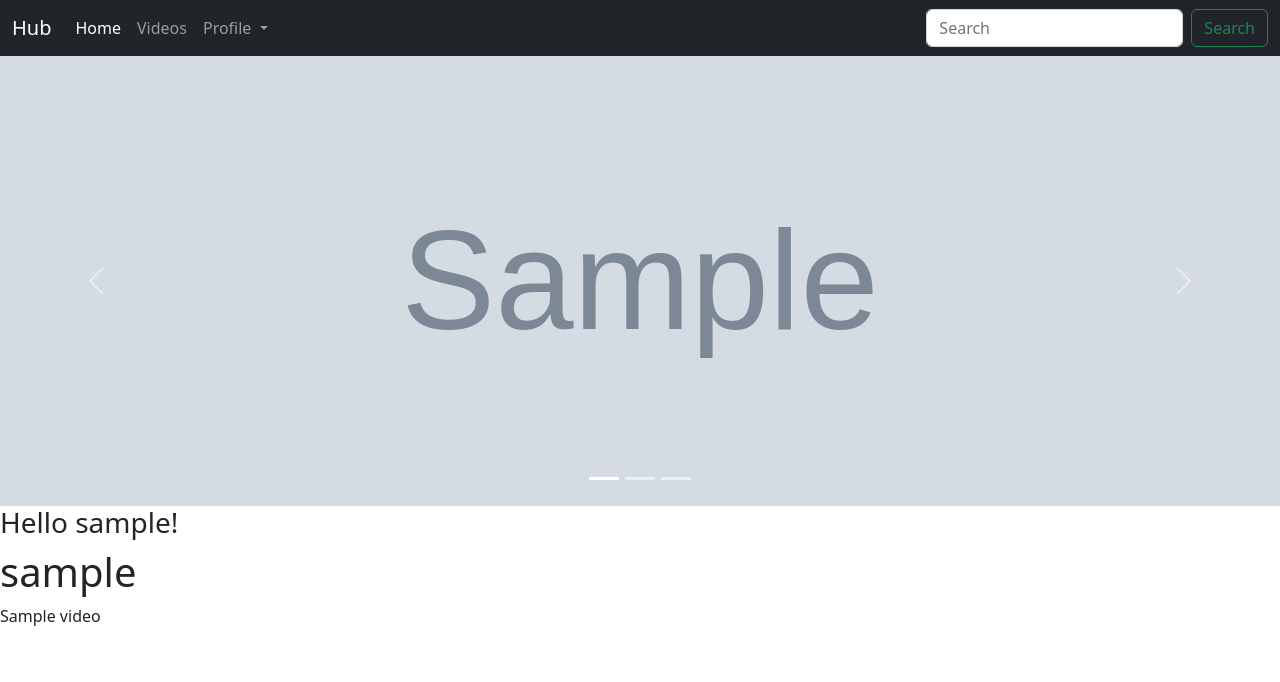
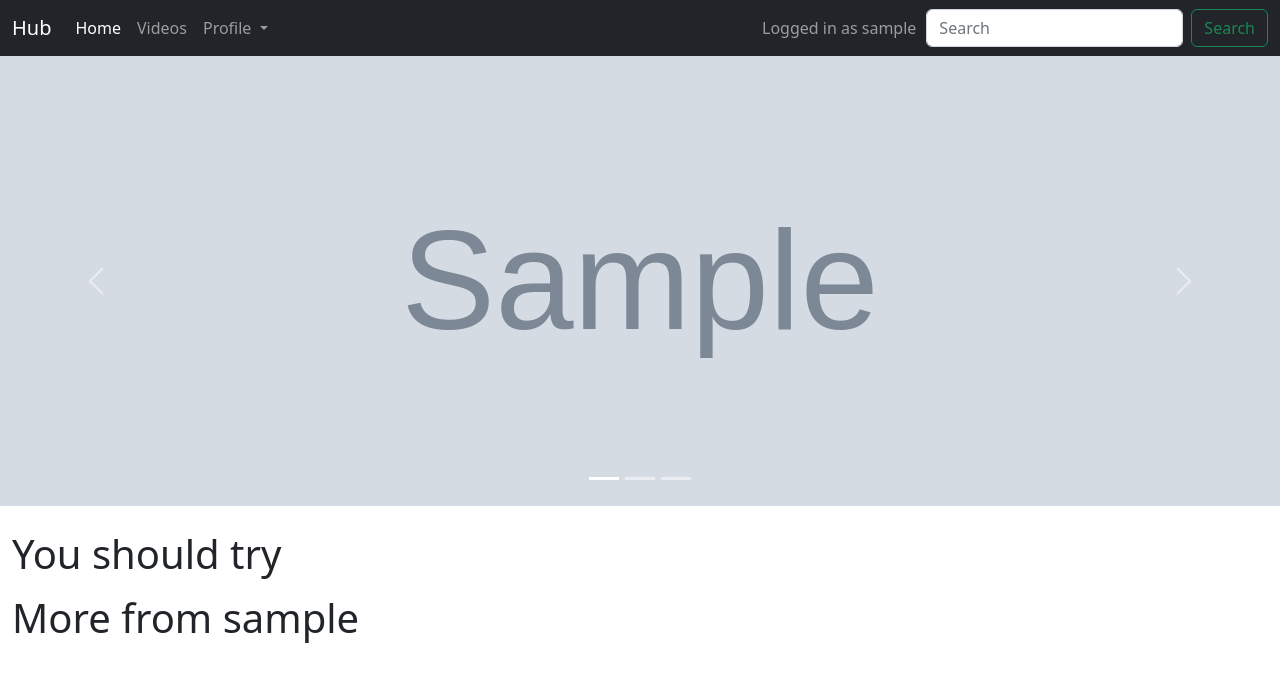
Before and after one commit to bernasx/netflixclone-django, a Django app: page / in a window 1280 px wide. Shown: the top 682 px of the page. Run offline with Django 4.2, Linux system fonts and the light colour scheme; a user stored in the database is signed in; tables that the repository leaves empty hold one stand-in row (values such as "Sample post"); grey boxes marked "Sample" are stand-in pictures.

Commit message:
Added cards to index Fixes to cards in Videos

```diff
--- a/hub/static/hub/css/base.css
+++ b/hub/static/hub/css/base.css
@@ -0,0 +1,15 @@
+.center-cards {
+    display: flex;
+    justify-content: center;
+    margin-top: 15px;
+}
+
+@media only screen and (min-width: 992px) {
+    .login-margin{
+        margin-right: 10px;
+    }
+
+    .center-cards {
+        margin-top: 0px;
+    }
+}
--- a/hub/static/hub/css/index.css
+++ b/hub/static/hub/css/index.css
@@ -1,6 +1,21 @@
 .banner-height{
         height:140px;
 }
+
+.img-height{
+    height: 170px;
+    object-fit: cover;
+}
+
+.card-text-wrap {
+    display: -webkit-box;
+    -webkit-line-clamp: 2;
+    -webkit-box-orient: vertical;
+    overflow: hidden;
+    text-overflow: ellipsis;
+    height: 80px;
+}
+
 
 @media only screen and (min-width: 992px) {
     .banner-height {
--- a/hub/static/hub/css/videos.css
+++ b/hub/static/hub/css/videos.css
@@ -3,7 +3,7 @@
 }
 
 .custom-card {
-    height: 400px;
+    height: 410px;
 }
 
 .center-cards {
@@ -36,8 +36,6 @@ p.card-text-wrap {
 
 @media only screen and (min-width: 992px) {
     .center-cards {
-        display: flex;
-        justify-content: center;
         margin-top: 0px;
     }
 }
--- a/hub/templates/hub/base.html
+++ b/hub/templates/hub/base.html
@@ -45,6 +45,11 @@
               </li>
               {% endif %}
             </ul>
+            {% if user.is_authenticated %}
+              <span class="navbar-text login-margin">
+                Logged in as {{user}}
+              </span>
+            {% endif %}
             <form class="d-flex" role="search">
               <input class="form-control me-2" type="search" placeholder="Search" aria-label="Search">
               <button class="btn btn-outline-success" type="submit">Search</button>
--- a/hub/templates/hub/index.html
+++ b/hub/templates/hub/index.html
@@ -31,16 +31,46 @@
     </button>
 </div>
 
+<div class="container-fluid mt-4">
+        <div class="row">
+            <h1 class="display-6">You should try</h1>
+        </div>
+        <div class="row">
+            {% for video in publicVideos%}
+                {% if video.isUnlisted == False%}
+                <div class="col-lg-2 center-cards">
+                    <div class="card" style="width: 18rem;">
+                        <img src="{{video.thumbnail.url}}" class="card-img-top img-height" alt="{{video.title}} thumbnail"/>
+                        <div class="card-body">
+                            <h5 class="card-title card-text-wrap">{{video.title}}</h5>
+                            <a href="{% url 'video_detail' video.id %}" class="btn btn-primary">Watch Now</a>
+                        </div>
+                    </div>
+                </div>
+                {% endif %}
+            {% endfor %}
+        </div>
         {% if user.is_authenticated %}
-    <h3>Hello {{user}}!</h3>
             {% for producer in producers%}
-            <h1>{{producer.username}}</h1>
+            <div class="row">
+                <h1 class="display-6 mt-2">More from {{producer.username}}</h1>
+            </div>
+            <div class="row">
                 {% for video in producer.video_set.all%}
-                <p>{{video.title}}</p>
+                    {% if video.isPublic == True and video.isUnlisted == False%}
+                        <div class="col-lg-2 center-cards">
+                            <div class="card" style="width: 18rem;">
+                                <img src="{{video.thumbnail.url}}" class="card-img-top img-height" alt="{{video.title}} thumbnail"/>
+                                <div class="card-body">
+                                    <h5 class="card-title card-text-wrap">{{video.title}}</h5>
+                                    <a href="{% url 'video_detail' video.id %}" class="btn btn-primary">Watch Now </a>
+                                </div>
+                            </div>
+                        </div>
+                    {% endif %}
                 {% endfor %}
+            </div>
             {% endfor %}
-    {% else %}
-    <h3>no account!</h3>
         {% endif %}
-
+</div>
 {% endblock %}
--- a/hub/templates/hub/videos/videos.html
+++ b/hub/templates/hub/videos/videos.html
@@ -12,7 +12,7 @@
             <div class="card-body">
                 <h5 class="card-title card-text-wrap">{{video.title}}</h5>
                 <p class="card-text card-text-wrap">{{video.description}}</p>
-                <a href="{% url 'video_detail' video.id %}">Watch now ➤</a>
+                <a href="{% url 'video_detail' video.id %}" class="btn btn-primary">Watch Now </a>
             </div>
         </div>
     </div>
--- a/hub/views.py
+++ b/hub/views.py
@@ -8,12 +8,14 @@ import datetime
 
 def index(request):
     producers = []
-    publicVideos = Video.objects.filter(isPublic=True)[:3]
+    publicVideos = Video.objects.filter(isPublic=True)[:5]
     user = request.user
+    # gets all the producers that this user follows
     if(user.is_authenticated):
         following = Follower.objects.filter(follower=user)
         for follow in following:
-            producers.append(follow.producer)
+            if(len(follow.producer.video_set.all()) > 0):
+                producers.append(follow.producer)
 
     return render(request, 'hub/index.html', {"producers": producers[:3], "publicVideos":publicVideos})
 
@@ -145,3 +147,9 @@ class VideoDetailView(generic.DetailView):
         context = super(VideoDetailView, self).get_context_data(**kwargs)
         context['durationDelta'] = str(datetime.timedelta(seconds=self.object.duration))
         return context
+
+    def get_object(self, queryset=None):
+        item = super().get_object(queryset)
+        item.views += 1
+        item.save()
+        return item
```
Lines whose indentation alone changed are shown as unchanged.
